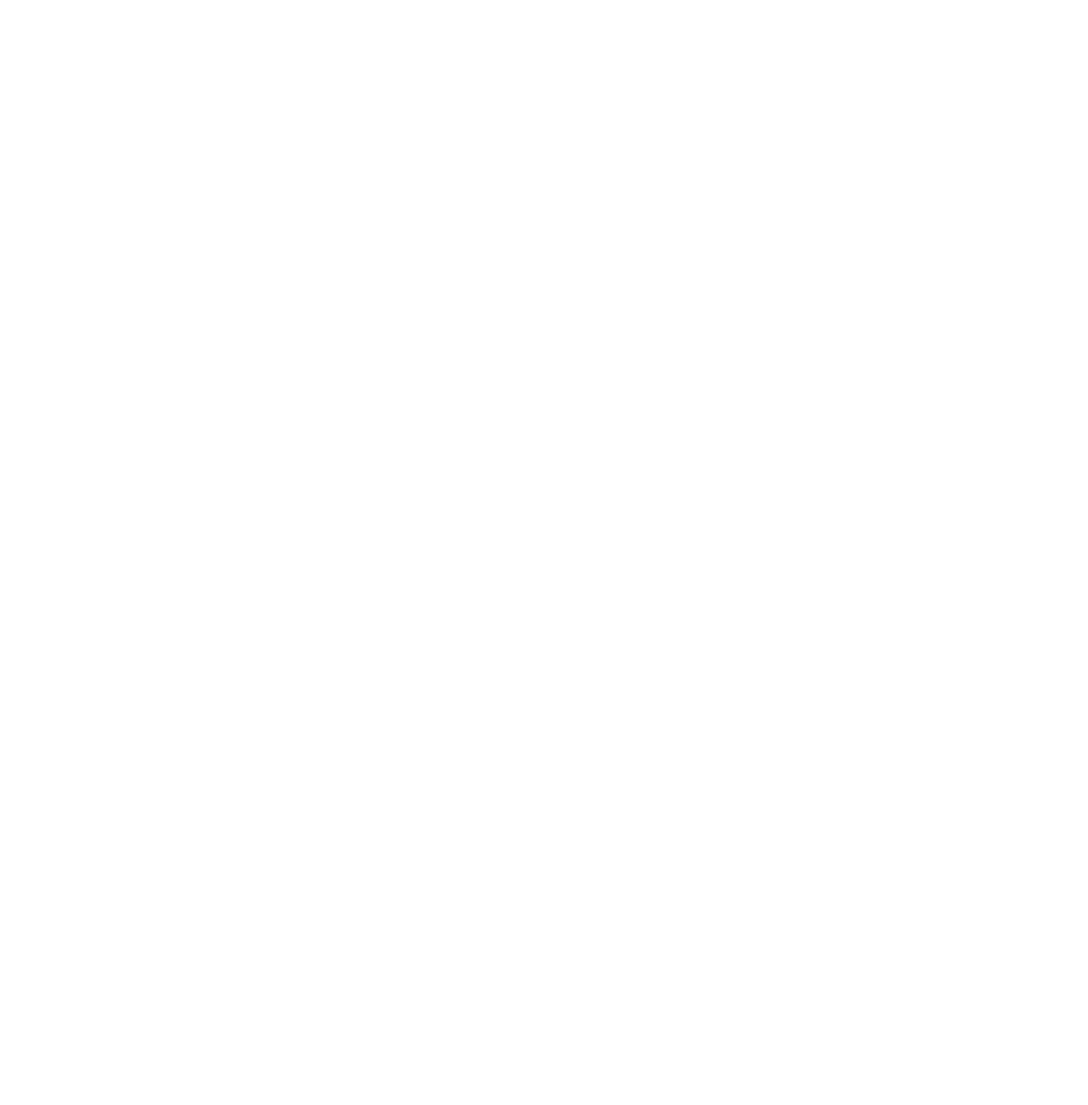
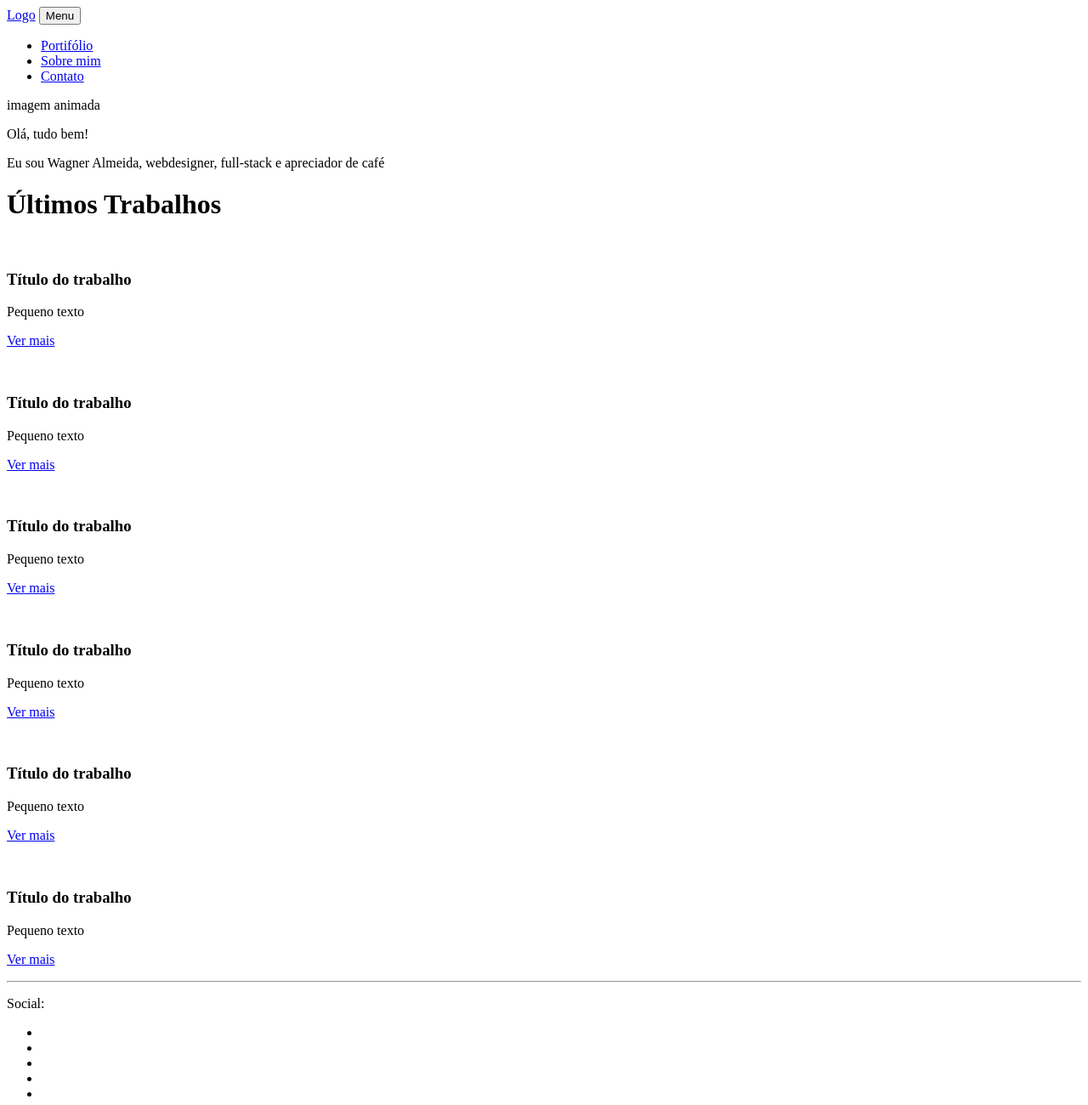
Before and after one commit to wdmeida/curso-frontend-moderno, a plain HTML site: page index.html in a window 1280 px wide. Shown: the whole page at 85% size. Before the commit the page ends 800 px from the top, so only its background shows below. Drawn offline with Linux system fonts and the light colour scheme.

Commit message:
Adding initial html in index.html

```diff
--- a/index.html
+++ b/index.html
@@ -1,12 +1,118 @@
 <!DOCTYPE html>
 <html lang="pt-br">
-<head>
+  <head>
     <meta charset="UTF-8">
     <meta name="viewport" content="width=device-width, initial-scale=1.0">
     <meta http-equiv="X-UA-Compatible" content="ie=edge">
     <title>Site pessoal Wagner Almeida</title>
-</head>
-<body>
+  </head>
 
-</body>
+  <body>
+    <nav class="mainNavigation">
+      <div class="container">
+        <a href="index.html" class="mainNavigation__logo">Logo</a>
+        <button class="mainNavigation__hamburgger" type="button">
+          <div class="mainNavigation__hamburggerParties">Menu</div>
+        </button>
+        <ul class="mainNavigation__menu--opened">
+          <li><a href="#">Portifólio</a></li>
+          <li><a href="#">Sobre mim</a></li>
+          <li><a href="#">Contato</a></li>
+        </ul>
+      </div>
+    </nav>
+
+    <div class="jumbotron">
+      imagem animada
+      <div class="container">
+        <p>Olá, tudo bem!</p>
+        <p>Eu sou Wagner Almeida, webdesigner, full-stack e apreciador de café</p>
+      </div>
+    </div>
+
+    <div class="container">
+      <div class="row">
+        <div class="col-xs-12">
+          <h1>Últimos Trabalhos</h1>
+        </div>
+
+        <div class="col-xs-12 col-sm-6 col-md-4">
+          <div class="thumbnail">
+            <img src="" alt="">
+            <div class="caption">
+              <h3>Título do trabalho</h3>
+              <p>Pequeno texto</p>
+              <p><a href="#" class="btn btn-primary pull-right" role="button">Ver mais</a></p>
+            </div>
+          </div>
+        </div>
+        <div class="col-xs-12 col-sm-6 col-md-4">
+          <div class="thumbnail">
+            <img src="" alt="">
+            <div class="caption">
+              <h3>Título do trabalho</h3>
+              <p>Pequeno texto</p>
+              <p><a href="#" class="btn btn-primary pull-right" role="button">Ver mais</a></p>
+            </div>
+          </div>
+        </div>
+        <div class="col-xs-12 col-sm-6 col-md-4">
+          <div class="thumbnail">
+            <img src="" alt="">
+            <div class="caption">
+              <h3>Título do trabalho</h3>
+              <p>Pequeno texto</p>
+              <p><a href="#" class="btn btn-primary pull-right" role="button">Ver mais</a></p>
+            </div>
+          </div>
+        </div>
+        <div class="col-xs-12 col-sm-6 col-md-4">
+          <div class="thumbnail">
+            <img src="" alt="">
+            <div class="caption">
+              <h3>Título do trabalho</h3>
+              <p>Pequeno texto</p>
+              <p><a href="#" class="btn btn-primary pull-right" role="button">Ver mais</a></p>
+            </div>
+          </div>
+        </div>
+        <div class="col-xs-12 col-sm-6 col-md-4">
+          <div class="thumbnail">
+            <img src="" alt="">
+            <div class="caption">
+              <h3>Título do trabalho</h3>
+              <p>Pequeno texto</p>
+              <p><a href="#" class="btn btn-primary pull-right" role="button">Ver mais</a></p>
+            </div>
+          </div>
+        </div>
+        <div class="col-xs-12 col-sm-6 col-md-4">
+          <div class="thumbnail">
+            <img src="" alt="">
+            <div class="caption">
+              <h3>Título do trabalho</h3>
+              <p>Pequeno texto</p>
+              <p><a href="#" class="btn btn-primary pull-right" role="button">Ver mais</a></p>
+            </div>
+          </div>
+        </div>
+
+      </div> <!-- row -->
+      <hr>
+
+      <footer>
+        <div class="container">
+          <p class="text-muted text-right">Social:</p>
+          <ul class="list-inline pull-right">
+            <li><a href="#" class="btn-social btn-outline"><i class="fa fa-fw"></i></a></li>
+            <li><a href="#" class="btn-social btn-outline"><i class="fa fa-fw"></i></a></li>
+            <li><a href="#" class="btn-social btn-outline"><i class="fa fa-fw"></i></a></li>
+            <li><a href="#" class="btn-social btn-outline"><i class="fa fa-fw"></i></a></li>
+            <li><a href="#" class="btn-social btn-outline"><i class="fa fa-fw"></i></a></li>
+          </ul>
+        </div>
+      </footer>
+    </div> <!-- container -->
+
+  </body>
 </html>
```
